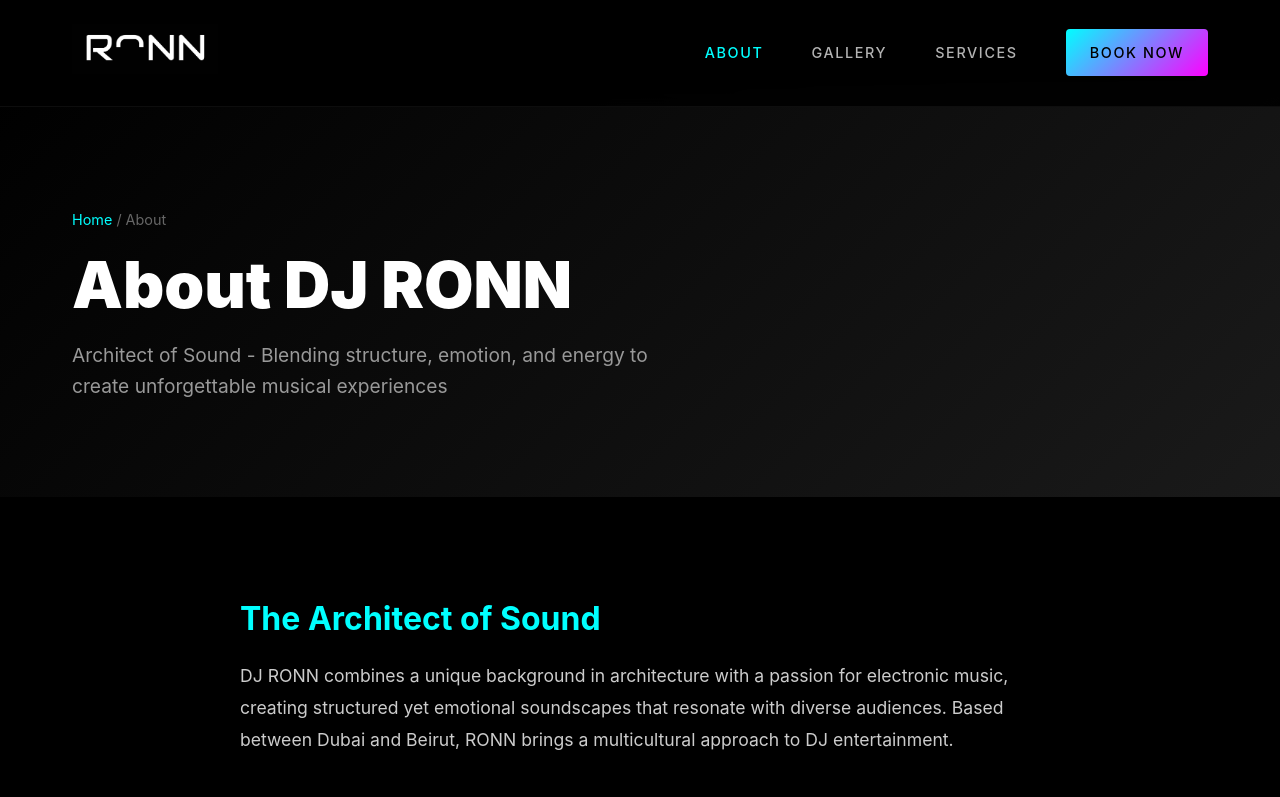
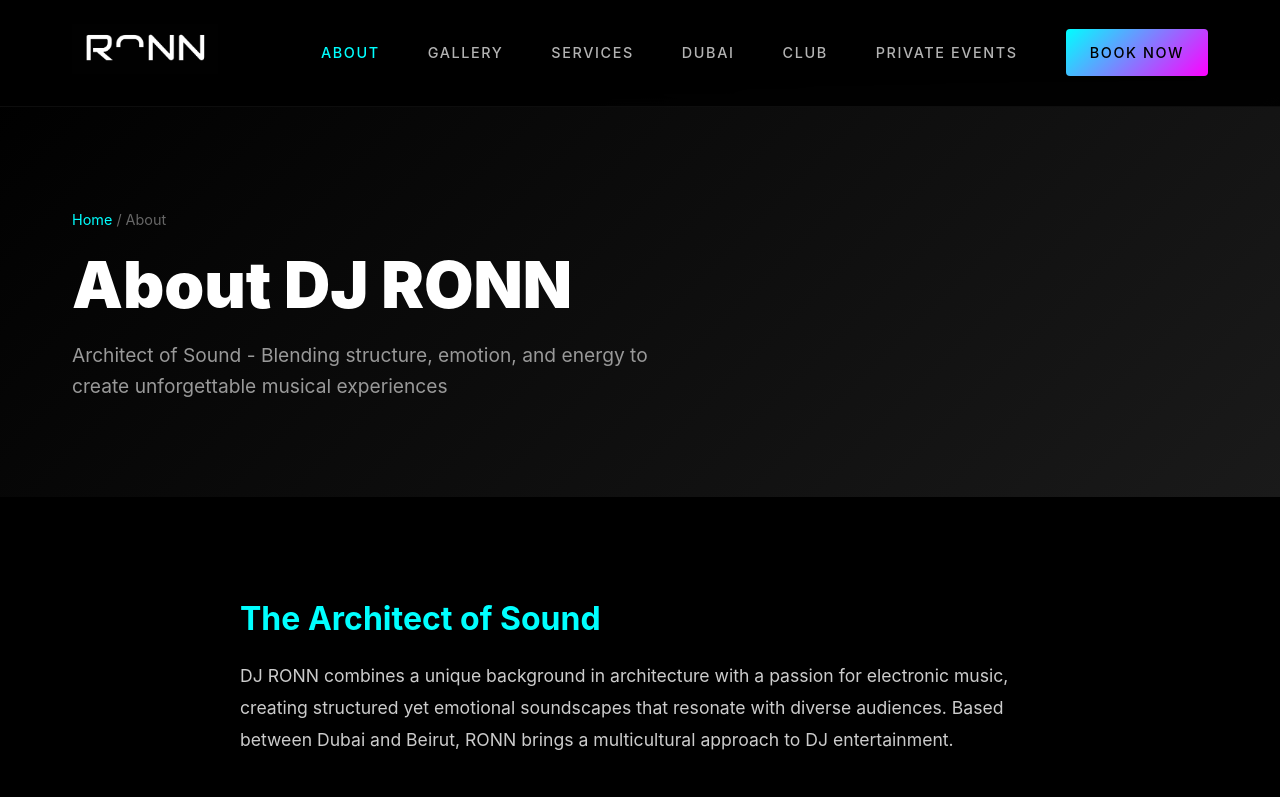
Before and after one commit to megvargian/dj-portfolio, a Nuxt app: page /about in a window 1280 px wide. Shown: the top 797 px of the page. Built offline with nearby package versions, Linux system fonts and the light colour scheme.

Commit message:
add all pages and fix images

```diff
--- a/components/NavBar.vue
+++ b/components/NavBar.vue
@@ -11,6 +11,9 @@
           <NuxtLink to="/about">ABOUT</NuxtLink>
           <NuxtLink to="/#gallery">GALLERY</NuxtLink>
           <NuxtLink to="/services">SERVICES</NuxtLink>
+          <NuxtLink to="/dj-dubai">DUBAI</NuxtLink>
+          <NuxtLink to="/dj-club">CLUB</NuxtLink>
+          <NuxtLink to="/private-events">PRIVATE EVENTS</NuxtLink>
           <NuxtLink to="/contact" class="nav-cta">BOOK NOW</NuxtLink>
         </div>
         <button
@@ -67,10 +70,22 @@
             <span class="link-number">03</span>
             <span class="link-text">SERVICES</span>
           </NuxtLink>
-          <NuxtLink to="/contact" @click="closeMobileMenu" class="mobile-menu-link">
+          <NuxtLink to="/dj-dubai" @click="closeMobileMenu" class="mobile-menu-link">
             <span class="link-number">04</span>
-            <span class="link-text">BOOK NOW</span>
+            <span class="link-text">DUBAI</span>
           </NuxtLink>
+          <NuxtLink to="/dj-club" @click="closeMobileMenu" class="mobile-menu-link">
+            <span class="link-number">05</span>
+            <span class="link-text">CLUB</span>
+          </NuxtLink>
+          <NuxtLink to="/private-events" @click="closeMobileMenu" class="mobile-menu-link">
+            <span class="link-number">06</span>
+            <span class="link-text">PRIVATE EVENTS</span>
+          </NuxtLink>
+            <NuxtLink to="/contact" @click="closeMobileMenu" class="mobile-menu-link">
+              <span class="link-number">07</span>
+              <span class="link-text">CONTACT</span>
+            </NuxtLink>
         </nav>
         <div class="mobile-menu-footer">
           <div class="mobile-menu-contact">
--- a/pages/club-dj.vue
+++ b/pages/club-dj.vue
@@ -19,7 +19,7 @@
             </div>
           </div>
           <div class="hero-image">
-            <img src="/main-img-min.jpg" alt="DJ RONN performing at a nightclub" />
+            <img style="width: 100%;" src="/main-img-min.jpg" alt="DJ RONN performing at a nightclub" />
           </div>
         </div>
       </section>
--- a/pages/dj-dubai.vue
+++ b/pages/dj-dubai.vue
@@ -20,7 +20,7 @@
             </div>
           </div>
           <div class="hero-image">
-            <img src="/main-img-min.jpg" alt="DJ RONN performing in Dubai with city skyline background" />
+            <img style="width: 100%;" src="/main-img-min.jpg" alt="DJ RONN performing in Dubai with city skyline background" />
           </div>
         </div>
       </section>
--- a/pages/private-events.vue
+++ b/pages/private-events.vue
@@ -20,7 +20,7 @@
             </div>
           </div>
           <div class="hero-image">
-            <img src="/main-img-min.jpg" alt="DJ RONN at a private wedding event" />
+            <img style="width: 100%;" src="/main-img-min.jpg" alt="DJ RONN at a private wedding event" />
           </div>
         </div>
       </section>
```
